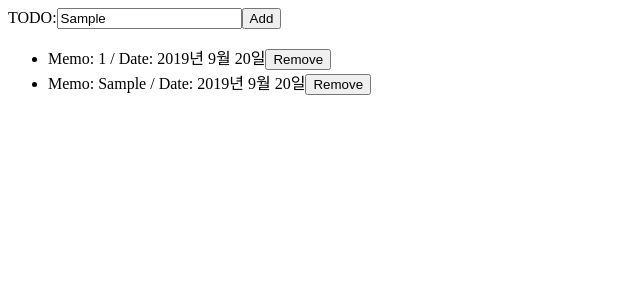
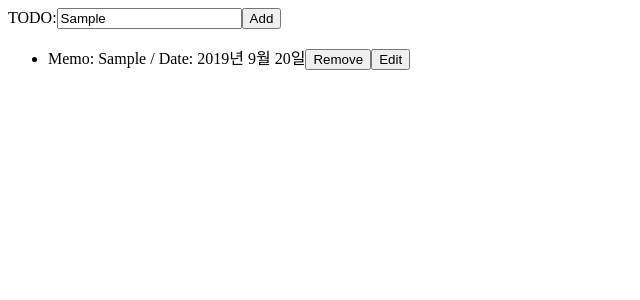
Before and after one commit to chubiang/TodoTs, a React app: page / in a window 1280 px wide. Both pictures are taken after typing "Sample" into the empty fields and a click on the button "Add". Shown: the top 300 px of the page, without its empty margins (0-640 px from the left). Built offline with nearby package versions, Linux system fonts and the light colour scheme.

Commit message:
수정완성

```diff
--- a/src/components/Todo.tsx
+++ b/src/components/Todo.tsx
@@ -5,34 +5,44 @@ export interface TodoMemo { memo?: string; time?: string; }
 
 
 const TodoList = (props) => {
-  const todo = React.useContext(todoContext)
+  const todo = React.useContext(todoContext);
+
+  function editValue(val, index) {
+    todo.state.todo.forEach((v, i) => {
+      if (index === i) {
+        v['memo'] = val;
+        v['time'] = new Date().toLocaleDateString('ko-KR', { year: 'numeric', month: 'long', day: 'numeric' });
+      }
+    });
+  }
 
   return (
       <ul>
         {
           todo.state.todo.map((item, index)=>
             (<li key={(index+1).toString()}>
+              { props.editCheck && props.editIdex() === index ?
+              (<input type="text" defaultValue={item.memo} onInput={(e) => editValue((e.target as HTMLInputElement).value, index)} />) : (
                 <span>
                   Memo: {item['memo']} / Date: {item['time']+''}
                 </span>
+              )}
               <button onClick={(e) => props.removeFunc(todo.state.todo, index)}>Remove</button>
+              <button onClick={(e) => { props.editFunc(todo.state.todo, index); props.editIdex(index); }}>Edit</button>
             </li>))
         }
       </ul>
   );
 }
 
-
-
-
 type Action = | { type: 'add', things: string } | { type: 'remove', things: string };
 
-const initialState: TodoType = { todo: [{memo: '1', time: new Date().toLocaleDateString('ko-KR', { year: 'numeric', month: 'long', day: 'numeric' })}] };
+// const initialState: TodoType = { todo: [{memo: '1', time: new Date().toLocaleDateString('ko-KR', { year: 'numeric', month: 'long', day: 'numeric' })}] };
 export const todoContext = React.createContext<{
     state: TodoType;
     dispatch: (action:Action) => void;
 }>({
-    state: initialState,
+    state: null,
     dispatch: ()=> {}
 });
 
@@ -41,9 +51,8 @@ function reducer(state: TodoType, action: Action): TodoType {
         case 'add':
           state.todo.push({memo: action.things, time: new Date().toLocaleDateString('ko-KR', { year: 'numeric', month: 'long', day: 'numeric' })});
           return state;
+        case 'remove':
           return state;
-        // case 'remove':
-        // return ;
     }
 }
 
@@ -51,8 +60,10 @@ function reducer(state: TodoType, action: Action): TodoType {
 export function TodoContextProvider (props:any) {
     // hook
     const [things, setThings] = React.useState('');
-    const [state, dispatch] = React.useReducer(reducer, initialState);
+    const [state, dispatch] = React.useReducer(reducer, {todo: []});
     const [remove, setRemove] = React.useState(false);
+    const [edit, setEdit] = React.useState(false);
+    const [index, setIndex] = React.useState(0);
     let value = {state, dispatch};
     let targetVal;
 
@@ -65,7 +76,27 @@ export function TodoContextProvider (props:any) {
 
     function removeItem(todo, index) {
       todo.splice(index, 1);
+      // dispatch({type: 'remove', things: null});
       setRemove(true);
+    }
+
+    function editCheck() {
+      return edit;
+    }
+
+    function editItem(todo) {
+      setEdit(edit ? false: true);
+      console.log(todo, edit);
+      return todo;
+    }
+
+    function editIdex(idex?) {
+      if (idex > -1) {
+        setIndex(idex);
+      }
+      console.log(index);
+
+      return index;
     }
 
     React.useEffect(() => {
@@ -77,12 +108,12 @@ export function TodoContextProvider (props:any) {
             <div>
                 <label>
                     TODO:
-                    <input type="text" onChange={(c)=> { targetVal = (c.target as HTMLInputElement).value; }} />
+                    <input type="text" onInput={(c)=> { targetVal = (c.target as HTMLInputElement).value; }} />
                 </label>
                 <button onClick={()=> changeValue()}>Add</button>
             </div>
             <todoContext.Provider value={value}>
-               <TodoList removeFunc={removeItem}/>
+               <TodoList removeFunc={removeItem} editFunc={editItem} editIdex={editIdex} editCheck={editCheck()} />
             </todoContext.Provider>
         </>
     );
```
Lines whose indentation alone changed are shown as unchanged.
